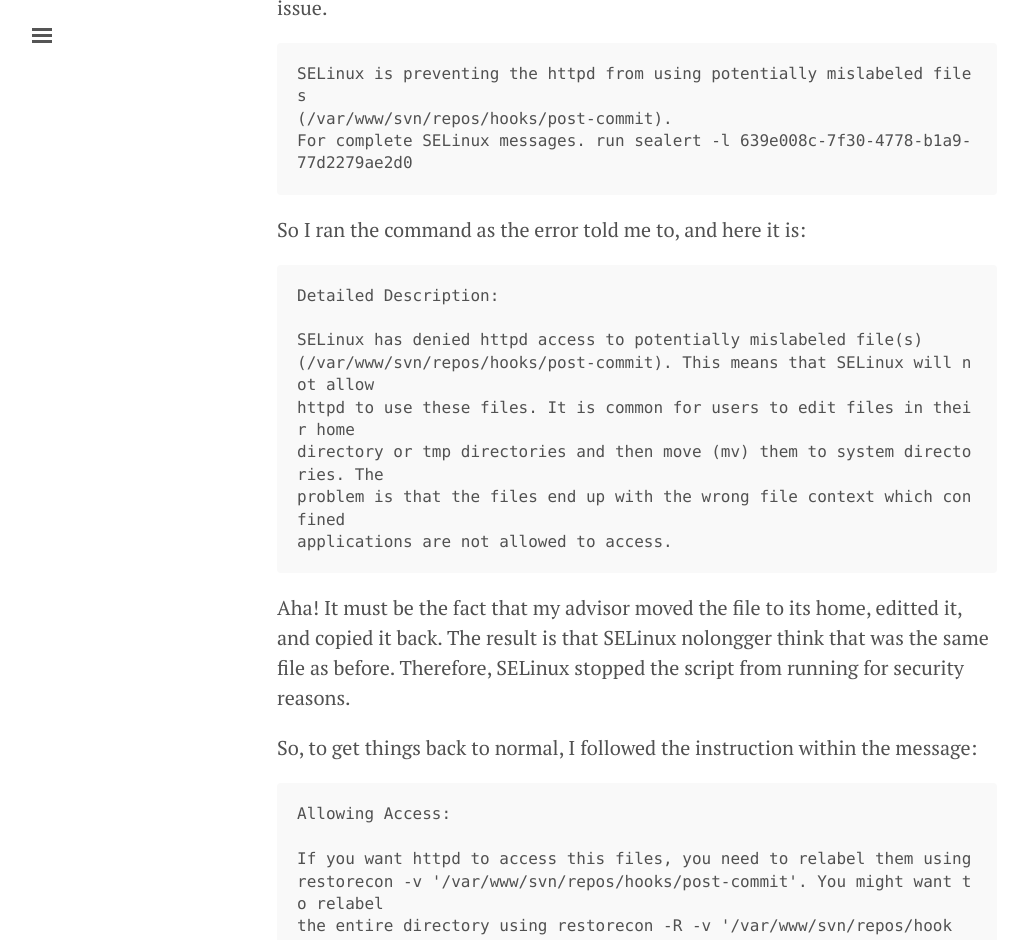
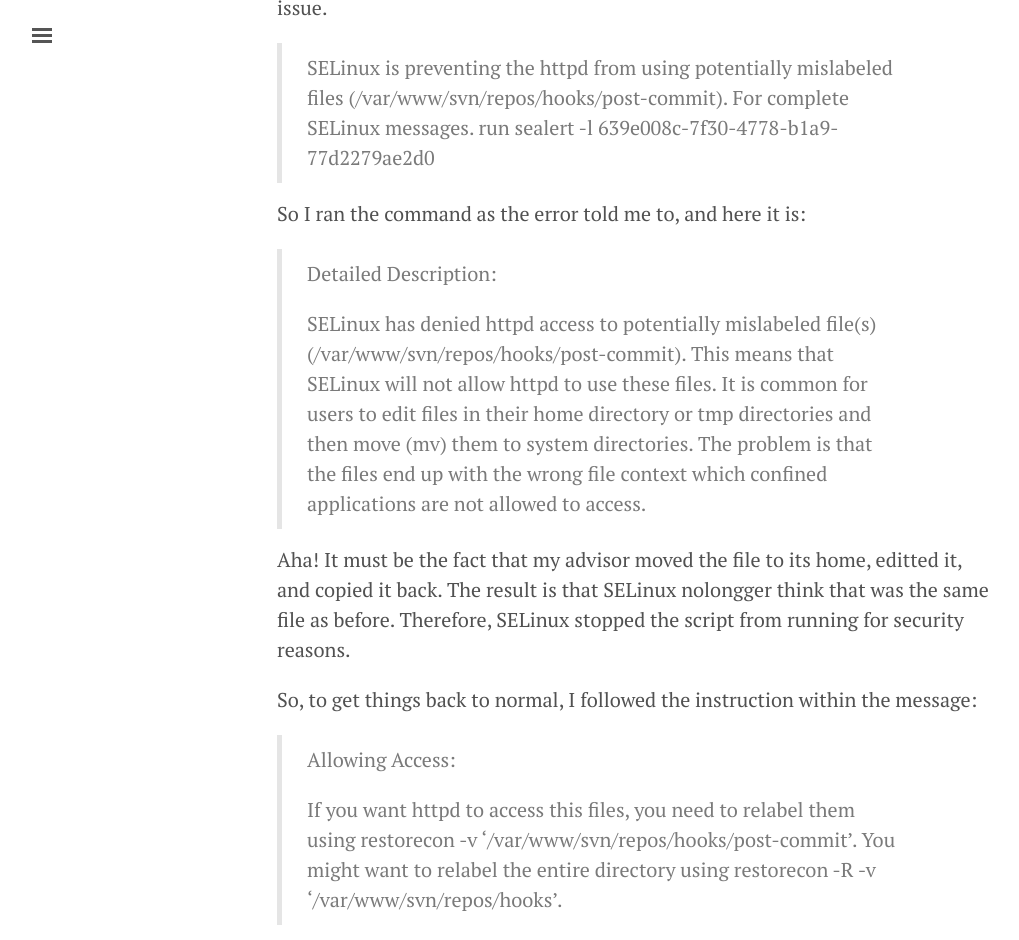
Before and after one commit to digizeph/blog_en, a Jekyll site: the page built from _posts/tips/2015-09-07-svnnotify.md, in a window 1280 px wide and 1400 px high, scrolled down 727 px. Shown: the top 940 px of the window, without its empty margins (3-1022 px from the left). Built offline with Jekyll 4.4.1, drawn with Linux system fonts in a browser that asks for light colours; comment, search, counter and statistics services are not loaded; some of the changed text lies outside the part shown.

```diff
--- a/_posts/tips/2015-09-07-svnnotify.md
+++ b/_posts/tips/2015-09-07-svnnotify.md
@@ -27,20 +27,20 @@ What can possibly go wrong here?
 
 When I see this line in the `/var/log/messages`, I knew it must be the SELinux's issue.
 
-    SELinux is preventing the httpd from using potentially mislabeled files
-    (/var/www/svn/repos/hooks/post-commit).
-    For complete SELinux messages. run sealert -l 639e008c-7f30-4778-b1a9-77d2279ae2d0
+> SELinux is preventing the httpd from using potentially mislabeled files
+> (/var/www/svn/repos/hooks/post-commit).
+> For complete SELinux messages. run sealert -l 639e008c-7f30-4778-b1a9-77d2279ae2d0
 
 So I ran the command as the error told me to, and here it is:
 
-    Detailed Description:
-
-    SELinux has denied httpd access to potentially mislabeled file(s)
-    (/var/www/svn/repos/hooks/post-commit). This means that SELinux will not allow
-    httpd to use these files. It is common for users to edit files in their home
-    directory or tmp directories and then move (mv) them to system directories. The
-    problem is that the files end up with the wrong file context which confined
-    applications are not allowed to access.
+> Detailed Description:
+>
+> SELinux has denied httpd access to potentially mislabeled file(s)
+> (/var/www/svn/repos/hooks/post-commit). This means that SELinux will not allow
+> httpd to use these files. It is common for users to edit files in their home
+> directory or tmp directories and then move (mv) them to system directories. The
+> problem is that the files end up with the wrong file context which confined
+> applications are not allowed to access.
 
 Aha!
 It must be the fact that my advisor moved the file to its home,
@@ -50,11 +50,11 @@ Therefore, SELinux stopped the script from running for security reasons.
 
 So, to get things back to normal, I followed the instruction within the message:
 
-    Allowing Access:
-
-    If you want httpd to access this files, you need to relabel them using
-    restorecon -v '/var/www/svn/repos/hooks/post-commit'. You might want to relabel
-    the entire directory using restorecon -R -v '/var/www/svn/repos/hooks'.
+> Allowing Access:
+>
+> If you want httpd to access this files, you need to relabel them using
+> restorecon -v '/var/www/svn/repos/hooks/post-commit'. You might want to relabel
+> the entire directory using restorecon -R -v '/var/www/svn/repos/hooks'.
 
 I never know that my system is running a [SELinux][centos-selinux] (I took that machine over when I joined the lab),
 and I would of course never suppect that the svnnotify would not work in such a strange case.
```
Also changed, not shown: _posts/template.md (deleted, +0 -9 lines).
